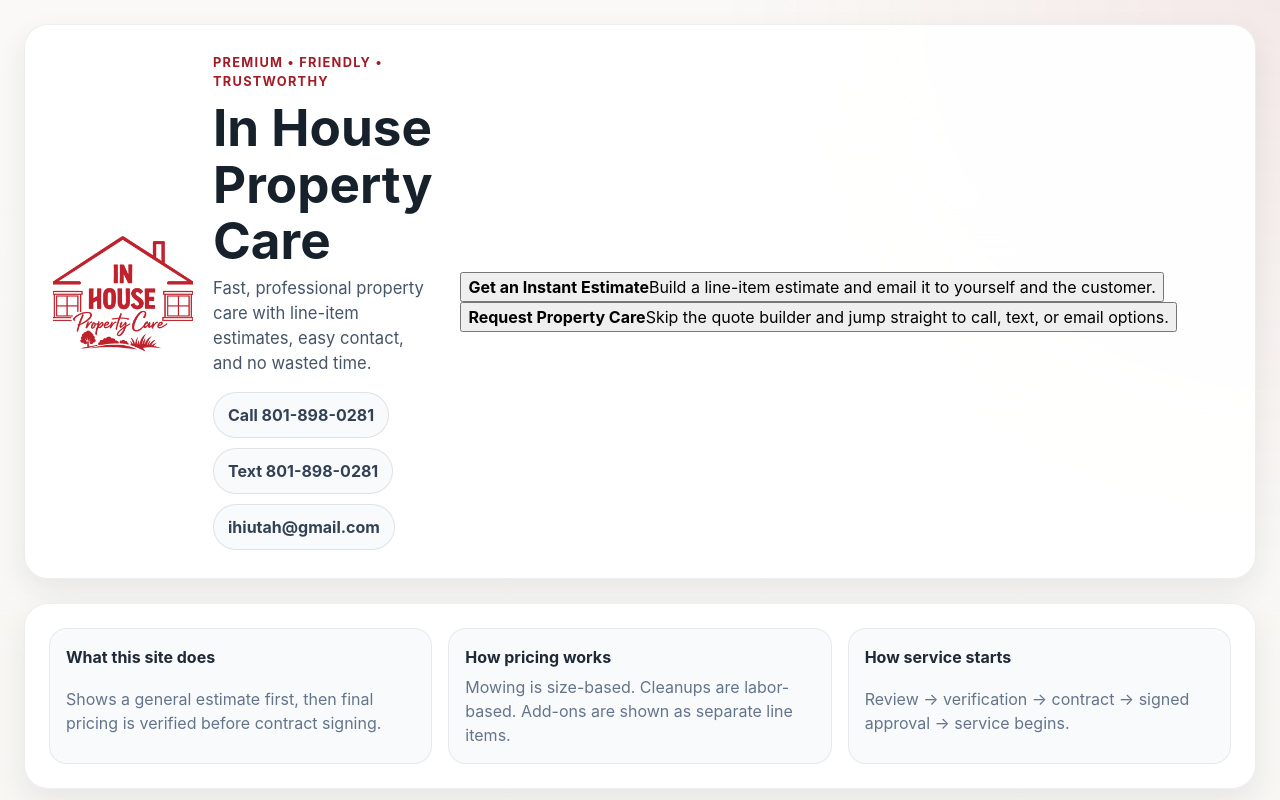
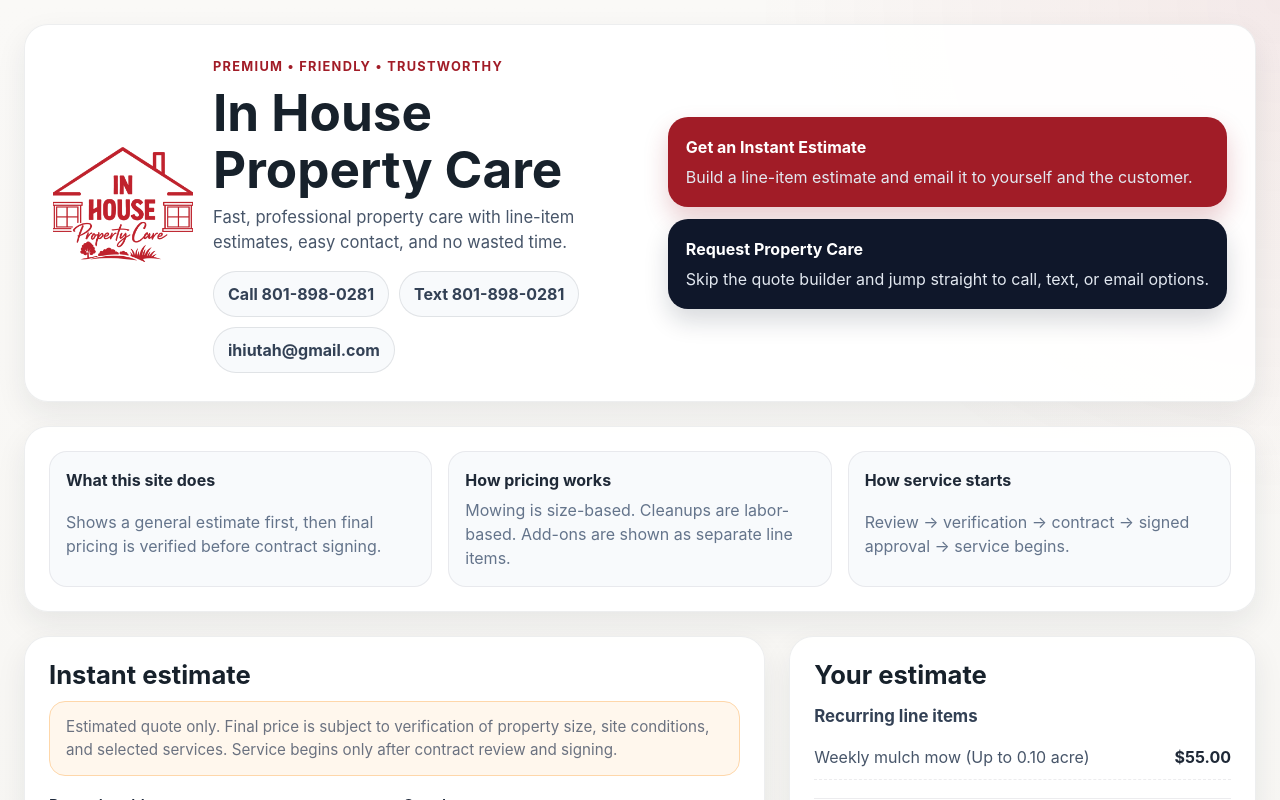
Before and after one commit to jaskels/in-house-property-care, a React (Vite) app: page / in a window 1280 px wide. Shown: the top 800 px of the page. Built offline with nearby package versions, Linux system fonts and the light colour scheme.

Commit message:
Add files via upload

```diff
--- a/src/index.css
+++ b/src/index.css
@@ -1,4 +1,3 @@
-
 :root {
   font-family: Inter, system-ui, -apple-system, BlinkMacSystemFont, "Segoe UI", sans-serif;
   color: #1f2937;
@@ -37,14 +36,11 @@
 
 .topbar {
   display: flex;
+  justify-content: space-between;
   gap: 28px;
   padding: 28px;
   margin-bottom: 24px;
   align-items: center;
-}
-
-.simple-topbar {
-  justify-content: flex-start;
 }
 
 .brand-wrap {
@@ -101,6 +97,37 @@
   padding: 10px 14px;
   font-weight: 700;
   color: #334155;
+}
+
+.cta-grid {
+  display: grid;
+  gap: 12px;
+  min-width: 320px;
+}
+
+.cta-card {
+  border: 0;
+  border-radius: 20px;
+  padding: 18px;
+  text-align: left;
+  cursor: pointer;
+  display: grid;
+  gap: 6px;
+}
+
+.cta-card strong { font-size: 1rem; }
+.cta-card span { color: #e2e8f0; }
+
+.cta-primary {
+  background: #a11c27;
+  color: white;
+  box-shadow: 0 12px 24px rgba(161,28,39,0.22);
+}
+
+.cta-secondary {
+  background: #0f172a;
+  color: white;
+  box-shadow: 0 12px 24px rgba(15,23,42,0.16);
 }
 
 .intro-panel {
@@ -351,4 +378,8 @@
     width: 100px;
     height: 100px;
   }
+  .cta-grid {
+    width: 100%;
+    min-width: 0;
+  }
 }
```
Also changed, not shown: 1 other file (tests, documents, lock files or other folders).
